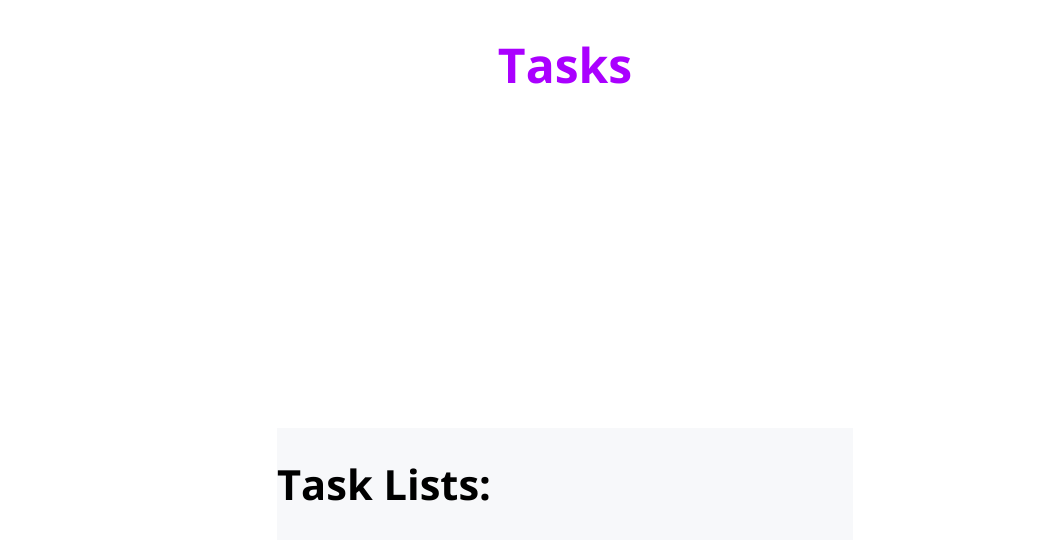
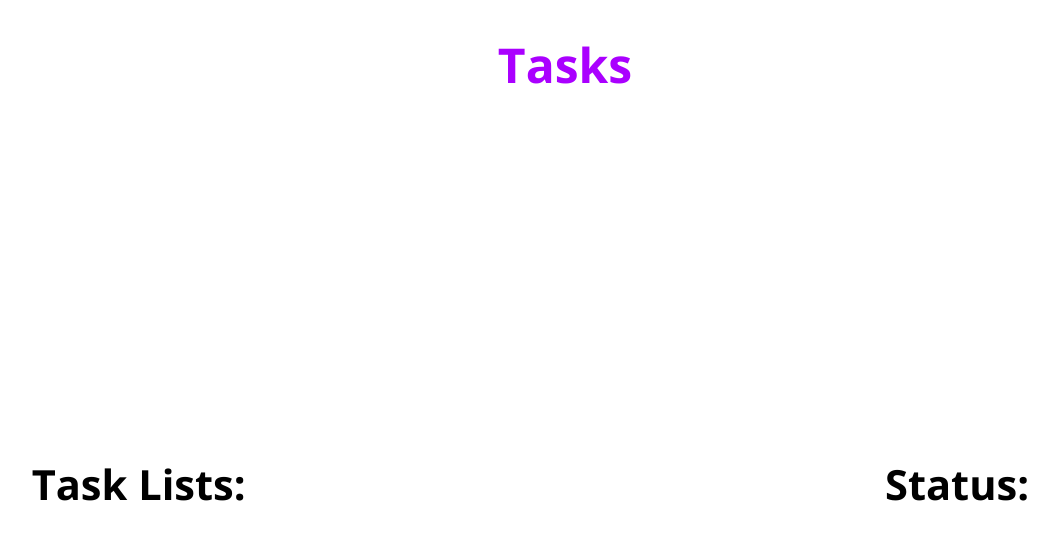
Before and after one commit to hamlim/tasks-old, a website: page index.html in a window 1280 px wide. Shown: the whole page, without its empty margins (75-1133 px from the left). Drawn offline with nearby package versions, Linux system fonts and the light colour scheme.

Commit message:
some changes

```diff
--- a/assets/css/custom.css
+++ b/assets/css/custom.css
@@ -7,6 +7,6 @@
     height: 300px;
 }
 
-.page {
+.body {
     background-color: var(--background-clr, #f7f8fa)
 }
--- a/index.html
+++ b/index.html
@@ -24,12 +24,12 @@
                 </div>
             </nav>
         </header>
-        <main class="page utilities__niceText utilities__mv10">
-            <article class="page__tasks ">
+        <main class="page utilities__mv10 flex-container top middle around">
+            <article class="page__tasks col--6">
                 <h3>Task Lists:</h3>
             </article>
-            <aside class="page__status">
-
+            <aside class="page__status  col--2">
+                <h3>Status:</h3>
             </aside>
         </main>
         <footer>
```
